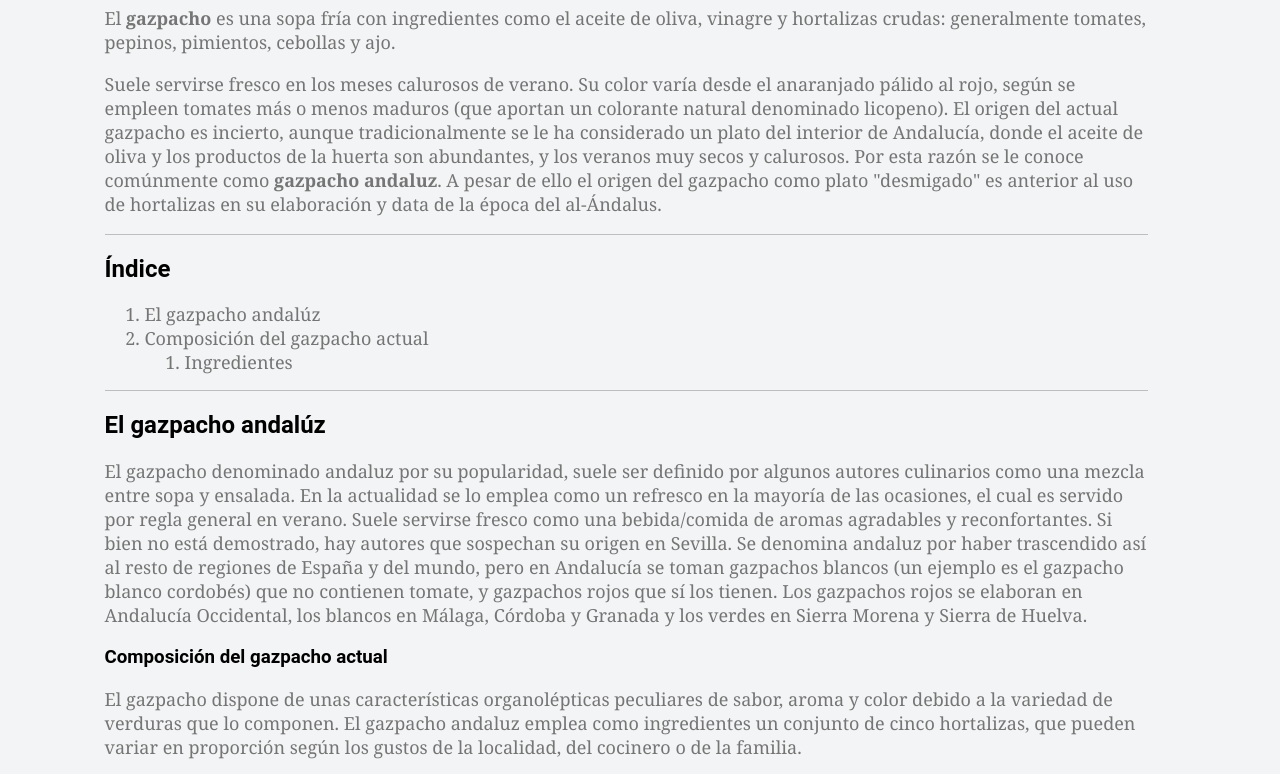
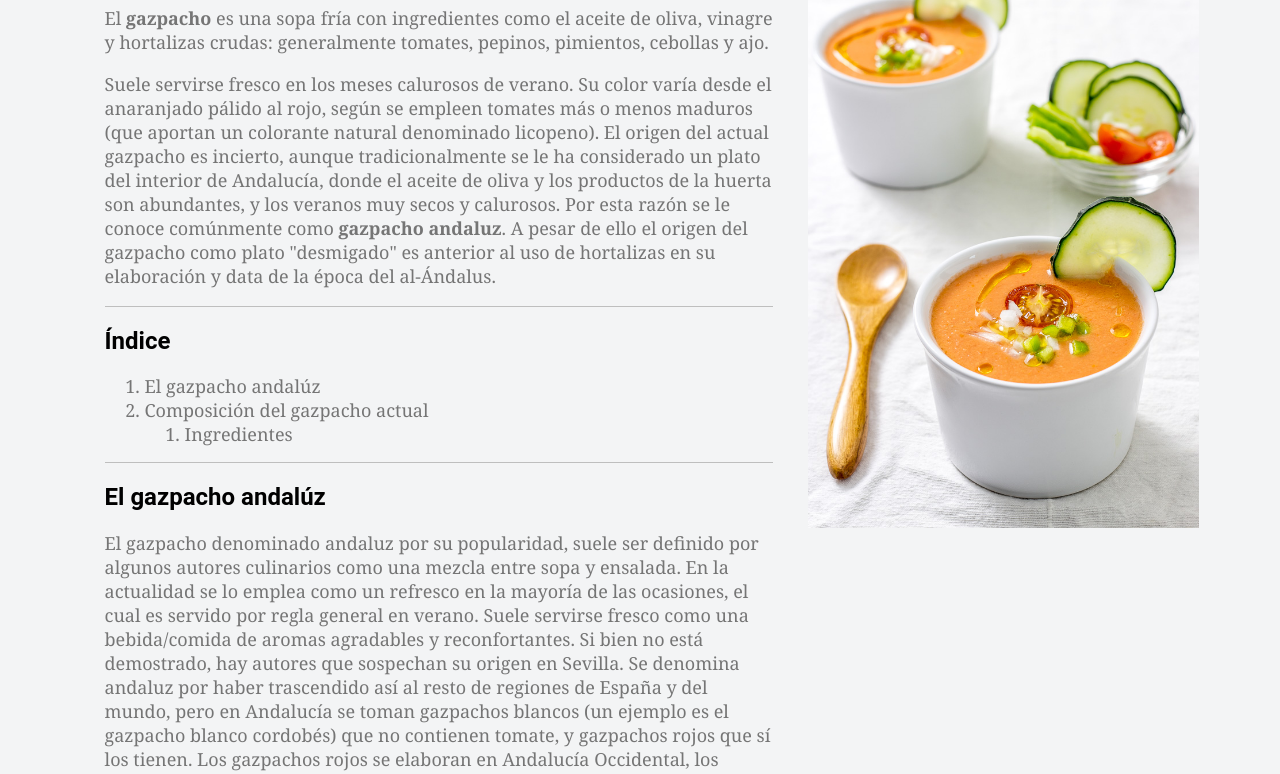
Before and after one commit to angelabenavente/gazpacho-recipe-1-HTML-exercise, a plain HTML site: page index.html in a window 1280 px wide. Shown: the part 174-948 px from the top of the page. Drawn offline with Linux system fonts and the light colour scheme.

Commit message:
Add image

```diff
--- a/index.html
+++ b/index.html
@@ -42,6 +42,6 @@
       </ul>
       <p>El aceite de oliva, vinagre, agua y sal son el resto de ingredientes. Suelen emplearse los de mejor calidad, bien conocido es el refrán popular «Con mal vinagre y peor aceite, buen gazpacho no puede hacerse».</p>
    </div>
-   <div class="photo"><img class="img" src="images/gazpacho-recipe.jpg"></div>
+   <div class="photo"><img class="img" src="./gazpacho-recipe.jpg"></div>
   </body>
 </html>
```
